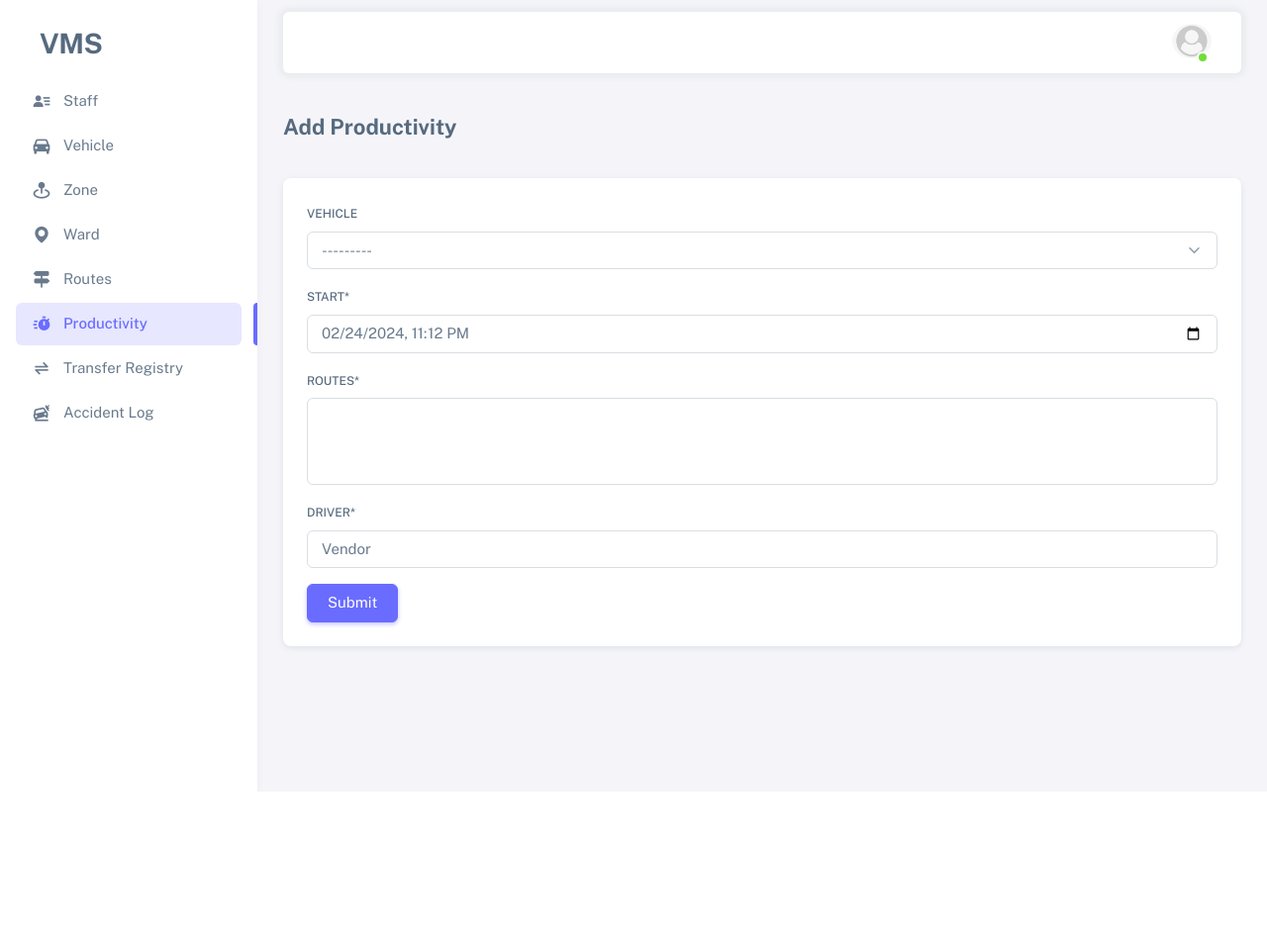
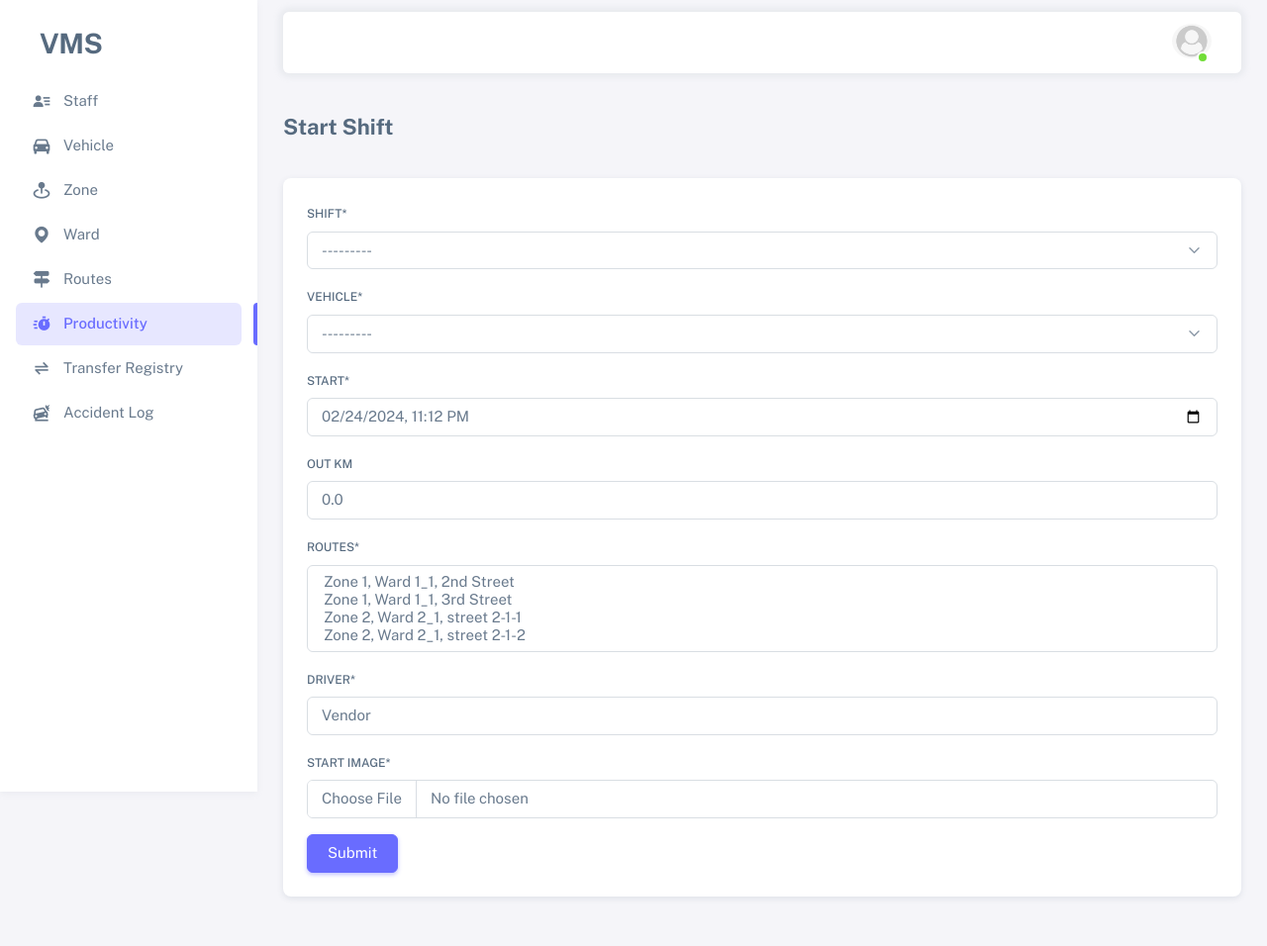
Before and after one commit to DeepakHarish2097/Vehicle-Management-System, a Django app: page /add-productivity/ in a window 1280 px wide. Shown: the whole page at 99% size. Before the commit the page ends 800 px from the top, so only its background shows below. Run offline with Django 5.2, Linux system fonts and the light colour scheme; a user stored in the database is signed in; data comes from the database, SQL or seed files in the repository; both versions use the stored data as it was after the commit; lists and menus that the app fills with data are empty; some libraries are stand-ins or nearby versions.

Commit message:
Productivity updated

```diff
--- a/VMS/settings.py
+++ b/VMS/settings.py
@@ -25,7 +25,7 @@ SECRET_KEY = 'django-insecure-j*!cy4^9^6kj%i962u73bcjas37+5s*tpz4z%!_v)f#_oy_%6k
 # SECURITY WARNING: don't run with debug turned on in production!
 DEBUG = True
 
-ALLOWED_HOSTS = []
+ALLOWED_HOSTS = ['myvms.pythonanywhere.com', '127.0.0.1']
 
 
 # Application definition
@@ -127,6 +127,7 @@ USE_TZ = True
 
 STATIC_URL = '/static/'
 STATICFILES_DIRS = [BASE_DIR / 'static', ]
+STATIC_ROOT = 'static_files'
 
 MEDIA_ROOT = BASE_DIR / "media"
 MEDIA_URL = '/media/'
--- a/vms_app/forms.py
+++ b/vms_app/forms.py
@@ -69,10 +69,22 @@ class EmployeeEditForm(forms.ModelForm):
 class ProductivityForm(forms.ModelForm):
     class Meta:
         model = Productivity
-        fields = ['vehicle', 'start', 'routes', 'driver']
+        fields = ['shift', 'vehicle', 'start', 'out_km', 'routes', 'driver', 'start_image']
         widgets = {
             'start': DateTimeInput()
         }
+
+
+class ProductivityEndForm(forms.ModelForm):
+    class Meta:
+        model = Productivity
+        fields = ['trip_ton', 'in_km', 'end_image']
+
+    def __init__(self, *args, **kwargs):
+        super().__init__(*args, **kwargs)
+        self.fields['trip_ton'].required = True
+        self.fields['in_km'].required = True
+        self.fields['end_image'].required = True
 
 
 class ProductivityReportForm(forms.Form):
--- a/vms_app/models.py
+++ b/vms_app/models.py
@@ -130,13 +130,22 @@ class Vehicle(models.Model):
 
 
 class Productivity(models.Model):
-    vehicle = models.ForeignKey(Vehicle, related_name="vehicle_productivity_set", on_delete=models.SET_NULL, null=True,
-                                blank=True, limit_choices_to={'is_active': True, 'is_working': False})
+    choices_shifts = [
+        ('I', 'I'),
+        ('II', 'II'),
+        ('III', 'III')
+    ]
+    vehicle = models.ForeignKey(Vehicle, related_name="vehicle_productivity_set", on_delete=models.PROTECT,
+                                limit_choices_to={'is_active': True, 'is_working': False})
     start = models.DateTimeField(default=timezone.now)
     out_km = models.FloatField(null=True, blank=True, default=0.0)
+    start_image = models.ImageField(upload_to='productivity_start/')
     end = models.DateTimeField(null=True, blank=True)
     in_km = models.FloatField(null=True, blank=True, default=0.0)
-    shift = models.CharField(max_length=100, null=True, blank=True)
+    end_image = models.ImageField(upload_to='productivity_end/', null=True, blank=True)
+    created_on = models.DateTimeField(auto_now_add=True)
+    created_date = models.DateField(auto_now_add=True)
+    shift = models.CharField(max_length=100, choices=choices_shifts)
     routes = models.ManyToManyField(Route, blank=False, limit_choices_to={'is_active': True})
     estimation = models.IntegerField(null=True, blank=True)
     driver = models.CharField(max_length=500, default='Vendor')
@@ -148,6 +157,7 @@ class Productivity(models.Model):
     fourth_trip_ton = models.IntegerField(null=True, blank=True)
     fifth_trip_ton = models.IntegerField(null=True, blank=True)
     sixth_trip_ton = models.IntegerField(null=True, blank=True)
+    trip_ton = models.IntegerField(default=0, null=True, blank=True)
 
     def __str__(self) -> str:
         return f"[{self.vehicle}] {self.driver}"
@@ -164,6 +174,9 @@ class Productivity(models.Model):
         total_ton = self.first_trip_ton + self.second_trip_ton + self.third_trip_ton + self.fourth_trip_ton + \
                     self.fifth_trip_ton + self.sixth_trip_ton
         return total_ton
+
+    class Meta:
+        unique_together = ['shift', 'vehicle', 'created_date']
 
 
 # =================================== Hasan 20240217 ==============================================
--- a/vms_app/templates/vms_app/forms.html
+++ b/vms_app/templates/vms_app/forms.html
@@ -5,7 +5,7 @@
 <h4 class="fw-bold py-3 mb-4">{{ form_title }}</h4>
 <div class="card mb-4">
     <div class="card-body">
-        <form method="post">
+        <form method="post" enctype="multipart/form-data">
           {% csrf_token %}
           {{ form | crispy }}
           <button class="btn btn-primary" type="submit">Submit</button>
--- a/vms_app/views.py
+++ b/vms_app/views.py
@@ -5,7 +5,7 @@ from .models import Employee, Vehicle, Route, Productivity, Zone, Ward, \
     TransferRegister, AccidentLog
 from .forms import VehicleForm, RouteForm, EmployeeRegistrationForm, \
     ProductivityForm, ProductivityReportForm, EmployeeEditForm, ZoneForm, \
-    WardForm, TransferRegisterForm, AccidentLogForm
+    WardForm, TransferRegisterForm, AccidentLogForm, ProductivityEndForm
 from .decorators import superuser_required, active_required
 from django.contrib.auth import logout
 from django.utils import timezone
@@ -413,7 +413,7 @@ def productivity_list(request):
 def add_productivity(request):
     form = ProductivityForm()
 
-    if request.user.is_staff:
+    if not request.user.is_superuser:
         vehicle = Vehicle.objects.filter(supervisor=request.user, is_working=False)
         routes = Route.objects.filter(supervisor=request.user)
 
@@ -421,7 +421,7 @@ def add_productivity(request):
         form.fields['routes'].queryset = routes
 
     if request.method == "POST":
-        form = ProductivityForm(request.POST)
+        form = ProductivityForm(request.POST, request.FILES)
         if form.is_valid():
             clean_data = form.cleaned_data
             productivity = form.save(commit=False)
@@ -439,7 +439,7 @@ def add_productivity(request):
     context = {
         "form": form,
         "menu": "menu-productivity",
-        "form_title": "Add Productivity",
+        "form_title": "Start Shift",
     }
     return render(request, 'vms_app/forms.html', context)
 
@@ -453,7 +453,7 @@ def edit_productivity(request, id: int):
     vehicle.save()
     form = ProductivityForm(instance=productivity)
 
-    if request.user.is_staff:
+    if not request.user.is_superuser:
         vehicle = Vehicle.objects.filter(supervisor=request.user, is_working=False)
         routes = Route.objects.filter(supervisor=request.user)
 
@@ -461,7 +461,7 @@ def edit_productivity(request, id: int):
         form.fields['routes'].queryset = routes
 
     if request.method == "POST":
-        form = ProductivityForm(request.POST, instance=productivity)
+        form = ProductivityForm(request.POST, request.FILES, instance=productivity)
         if form.is_valid():
             clean_data = form.cleaned_data
             productivity = form.save(commit=False)
@@ -479,7 +479,7 @@ def edit_productivity(request, id: int):
     context = {
         "form": form,
         "menu": "menu-productivity",
-        "form_title": "Edit Productivity",
+        "form_title": "Edit Shift",
     }
     return render(request, 'vms_app/forms.html', context)
 
@@ -487,31 +487,6 @@ def edit_productivity(request, id: int):
 @login_required(login_url='login')
 @active_required
 def close_trip(request, id: int):
-    productivity = Productivity.objects.get(pk=id)
-    productivity.total_trip += 1 if productivity.total_trip < 6 else 0
-
-    if request.method == "POST":
-        trip_ton = int(request.POST.get("trip_ton", 0))
-    if productivity.total_trip == 1:
-        productivity.first_trip_ton = trip_ton
-    elif productivity.total_trip == 2:
-        productivity.second_trip_ton = trip_ton
-    elif productivity.total_trip == 3:
-        productivity.third_trip_ton = trip_ton
-    elif productivity.total_trip == 4:
-        productivity.fourth_trip_ton = trip_ton
-    elif productivity.total_trip == 5:
-        productivity.fifth_trip_ton = trip_ton
-    else:
-        productivity.sixth_trip_ton = trip_ton
-
-    productivity.save()
-    return redirect('productivity_list')
-
-
-@login_required(login_url='login')
-@active_required
-def end_productivity(request, id: int):
     productivity = Productivity.objects.get(pk=id)
 
     if request.method == "POST":
@@ -529,13 +504,49 @@ def end_productivity(request, id: int):
     else:
         productivity.sixth_trip_ton = trip_ton
 
-    productivity.end = timezone.now()
-    productivity.day_production = round((timezone.now() - productivity.start).total_seconds() / 60)
+    productivity.total_trip += 1 if productivity.total_trip < 6 else 0
     productivity.save()
-    vehicle = productivity.vehicle
-    vehicle.is_working = False
-    vehicle.save()
     return redirect('productivity_list')
+
+
+@login_required(login_url='login')
+@active_required
+def end_productivity(request, id: int):
+    productivity = Productivity.objects.get(pk=id)
+    form = ProductivityEndForm(instance=productivity)
+
+    if request.method == "POST":
+        trip_ton = int(request.POST.get("trip_ton", 0))
+        form = ProductivityEndForm(request.POST, request.FILES, instance=productivity)
+        if form.is_valid():
+            productivity = form.save(commit=False)
+            if productivity.total_trip == 1:
+                productivity.first_trip_ton = trip_ton
+            elif productivity.total_trip == 2:
+                productivity.second_trip_ton = trip_ton
+            elif productivity.total_trip == 3:
+                productivity.third_trip_ton = trip_ton
+            elif productivity.total_trip == 4:
+                productivity.fourth_trip_ton = trip_ton
+            elif productivity.total_trip == 5:
+                productivity.fifth_trip_ton = trip_ton
+            else:
+                productivity.sixth_trip_ton = trip_ton
+
+            productivity.end = timezone.now()
+            productivity.day_production = round((timezone.now() - productivity.start).total_seconds() / 60)
+            productivity.save()
+            vehicle = productivity.vehicle
+            vehicle.is_working = False
+            vehicle.save()
+            return redirect('productivity_list')
+
+    context = {
+        "form": form,
+        "menu": "menu-productivity",
+        "form_title": "End Shift",
+    }
+    return render(request, 'vms_app/forms.html', context)
 
 
 def productivity_excel_report(filename, productivity):
```
Also changed, not shown: vms_app/templates/vms_app/productivity_list.html (+3 -34 lines), db.sqlite3, media/productivity_end/cc-primary.png (added), media/productivity_end/cc-warning.png (added), media/productivity_end/chart.png (added), media/productivity_end/wallet.png (added), media/productivity_start/cc-primary.png (added), media/productivity_start/cc-success.png (added), media/productivity_start/cc-success_Jy1PqTN.png (added), media/productivity_start/chart.png (added), vms_app/migrations/0025_productivity_created_date_productivity_created_on_and_more.py (added), vms_app/migrations/0026_alter_productivity_unique_together.py (added), vms_app/migrations/0027_productivity_trip_ton.py (added), vms_app/migrations/0028_alter_productivity_unique_together.py (added).
